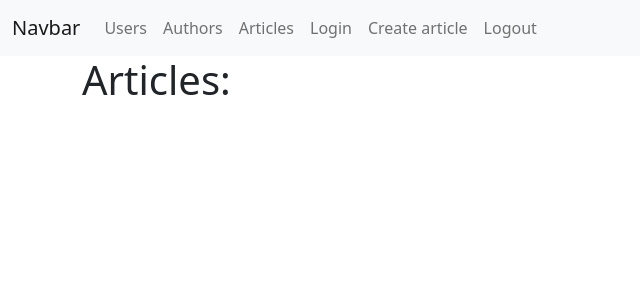
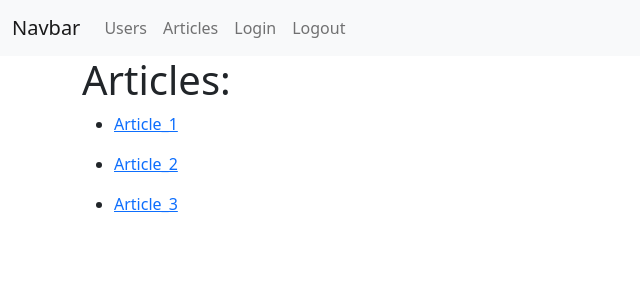
Before and after one commit to alexkifor/GB-flask, a Flask app: page /articles/ in a window 1280 px wide. Shown: the top 300 px of the page, without its empty margins (0-640 px from the left). Run offline with Flask 3, Linux system fonts and the light colour scheme; the visitor is signed in with stand-in values (Sample User, id 1); data that the repository does not hold is empty; parts of the project's set-up code (start-up, migrations or seed data) failed here and were passed over; some libraries are stand-ins or nearby versions.

Commit message:
Revert "lession_6"

```diff
--- a/blog/app.py
+++ b/blog/app.py
@@ -7,7 +7,6 @@ from blog.user.views import user
 from blog.article.views import article
 from blog.auth.views import auth
 from blog.index.views import index
-from blog.author.views import author
 
 
 
@@ -16,7 +15,6 @@ VIEWS = [
     index,
     article,
     auth,
-    author,
 ]
 
 cfg_name = os.environ.get('CONFIG_NAME')
--- a/blog/article/views.py
+++ b/blog/article/views.py
@@ -1,62 +1,56 @@
-from flask import Blueprint, render_template,redirect, url_for
-from flask_login import login_required, current_user
-from flask import request
-from blog.models import Article, Author
-from blog.forms.article import CreateArticleForm
-from blog.extension import db
-from werkzeug.exceptions import NotFound
+from flask import Blueprint, render_template,redirect
+from flask_login import login_required
 
 
 article = Blueprint('article', __name__, url_prefix='/articles', static_folder='../static')
 
+ARTICLES = {
+    1: {'title': 'Article_1',
+        'text': 'Hello Article_1!',
+        'author': {
+            'login': 'John_S',
+            'id': 1
+        }
+    },
+    2: {'title': 'Article_2',
+        'text': 'Hello Article_2!',
+        'author': {
+            'login': 'Michael_B',
+            'id': 2
+        }
+    },
+    3: {'title': 'Article_3',
+        'text': 'Hello Article_3!',
+        'author': {
+            'login': 'Anna_F',
+            'id': 3
+        }
+    },
+}
 
-@article.route('/', methods=['GET'])
+@article.route('/')
+@login_required
 def article_list():
-    articles: Article = Article.query.all()
     return render_template(
         'articles/list.html',
-        articles=articles,
-    )
+        articles=ARTICLES,
+        )
 
-
-@article.route('/<int:article_id>/', methods=['GET'])
-def article_detail(article_id):
-    _article: Article = Article.query.filter_by(id=article_id).one_or_none()
-    if _article is None:
-        raise NotFound
+@article.route('/<int:pk>')
+@login_required
+def get_article(pk: int):
+    try:
+        article_name = ARTICLES[pk]['title']
+    except KeyError:
+        return redirect('/articles/')
+    article_name = ARTICLES[pk]['title']
+    article_text = ARTICLES[pk]['text']
+    article_author = ARTICLES[pk]['author']['login']
+    article_author_id = ARTICLES[pk]['author']['id']
     return render_template(
         'articles/details.html',
-        article=_article,
-    )
-
-
-@article.route('/create/', methods=['GET'])
-@login_required
-def create_article_form():
-      form = CreateArticleForm(request.form)
-      return render_template('articles/create.html', form=form)
-
-
-
-
-
-@article.route('/', methods=['POST'])
-@login_required
-def create_article():
-    form = CreateArticleForm(request.form)
-    if form.validate_on_submit():
-        _article = Article(title = form.title.data.strip(), text = form.text.data)
-
-        if current_user.author:
-            _article.author_id = current_user.author.id
-        else:
-            author = Author(user_id=current_user.id)
-            db.session.add(author)
-            db.session.flush()
-            _article.author_id = author.id
-
-        db.session.add(_article)
-        db.session.commit()
-
-        return redirect(url_for('article.article_detail', article_id=_article.id))
-    return render_template('articles/create.html', form=form)
+        article_name=article_name,
+        article_text=article_text,
+        article_author=article_author,
+        article_author_id=article_author_id
+        )
--- a/blog/templates/articles/list.html
+++ b/blog/templates/articles/list.html
@@ -1,30 +1,23 @@
+{% extends 'base.html' %}
 
-{% extends 'base.html' %}
 
 {% block title %}
     Articles list
-{% endblock %}
+{% endblock title %}
+
 
 {% block body %}
-    <div class="row">
+<div class="row">
+    <div class="col">
         <h1>Articles:</h1>
-    </div>
-    <div class="row row-cols-1 row-cols-md-4 g-4">
-        {% for article in articles %}
-            <div class="col">
-                <div class="card h-100">
-                    <div class="card-body">
-                        <h5 class="card-title">{{ article.title }}</h5>
-                        <h6 class="card-subtitle mb-2 text-muted">{{ article.author.user.first_name }} {{ article.author.user.last_name }}</h6>
-                        <p class="card-text">{{ article.text | truncate(50) }}</p>
-                        <a href="{{ url_for('article.article_detail', article_id=article.id) }}"
-                           class="card-link">Read</a>
-                    </div>
-                    <div class="card-footer">
-                        <small class="text-muted">Created at: {{ article.created_at.strftime('%d-%m-%Y %H:%M:%S') }}</small>
-                    </div>
-                </div>
-            </div>
+        {% for article_id in articles %}
+            <ul>
+                <li>
+                    <a href="{{url_for('article.get_article',pk=article_id)}}">{{ articles[article_id]['title'] }}</a>
+                </li>
+            </ul>
         {% endfor %}
     </div>
-{% endblock %}
+</div>
+
+{% endblock body %}
--- a/blog/templates/navbar.html
+++ b/blog/templates/navbar.html
@@ -10,21 +10,15 @@
             <a class="nav-link" href="{{ url_for('user.user_list')}}">Users</a>
           </li>
           <li class="nav-item">
-            <a class="nav-link" href="{{ url_for('author.author_list')}}">Authors</a>
-          </li>
-          <li class="nav-item">
             <a class="nav-link" href="{{ url_for('article.article_list')}}">Articles</a>
           </li>
           <li class="nav-item">
             <a class="nav-link" href="{{ url_for('auth.login')}}">Login</a>
           </li>
           {% if current_user.is_authenticated %}
-          <li class="nav-item">
-            <a class="nav-link" href="{{ url_for('article.create_article_form') }}">Create article</a>
-          </li>
-          <li class="nav-item">
+            <li class="nav-item">
               <a class="nav-link" href="{{ url_for('auth.logout')}}">Logout</a>
-          </li>
+            </li>
           {% endif %}
         </ul>
       </div>
```
Also changed, not shown: blog/author/views.py (deleted, +0 -12 lines), blog/forms/article.py (deleted, +0 -7 lines), blog/models.py (+0 -26 lines), blog/templates/articles/create.html (deleted, +0 -18 lines), blog/templates/articles/details.html (+8 -16 lines), blog/templates/authors/list.html (deleted, +0 -25 lines), migrations/versions/290d98b400b4_.py (deleted, +0 -33 lines), migrations/versions/d7f31e0d0d98_.py (deleted, +0 -37 lines), blog/author/__init__.py (deleted).
